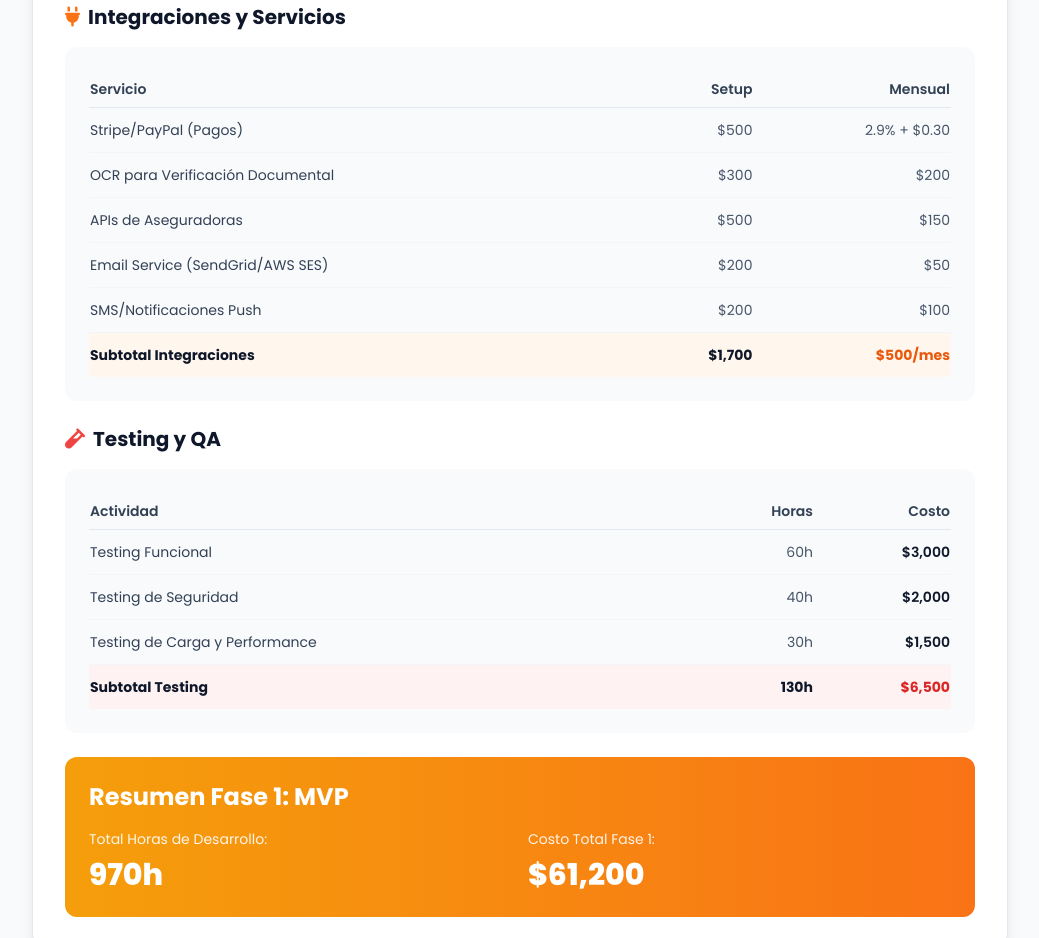
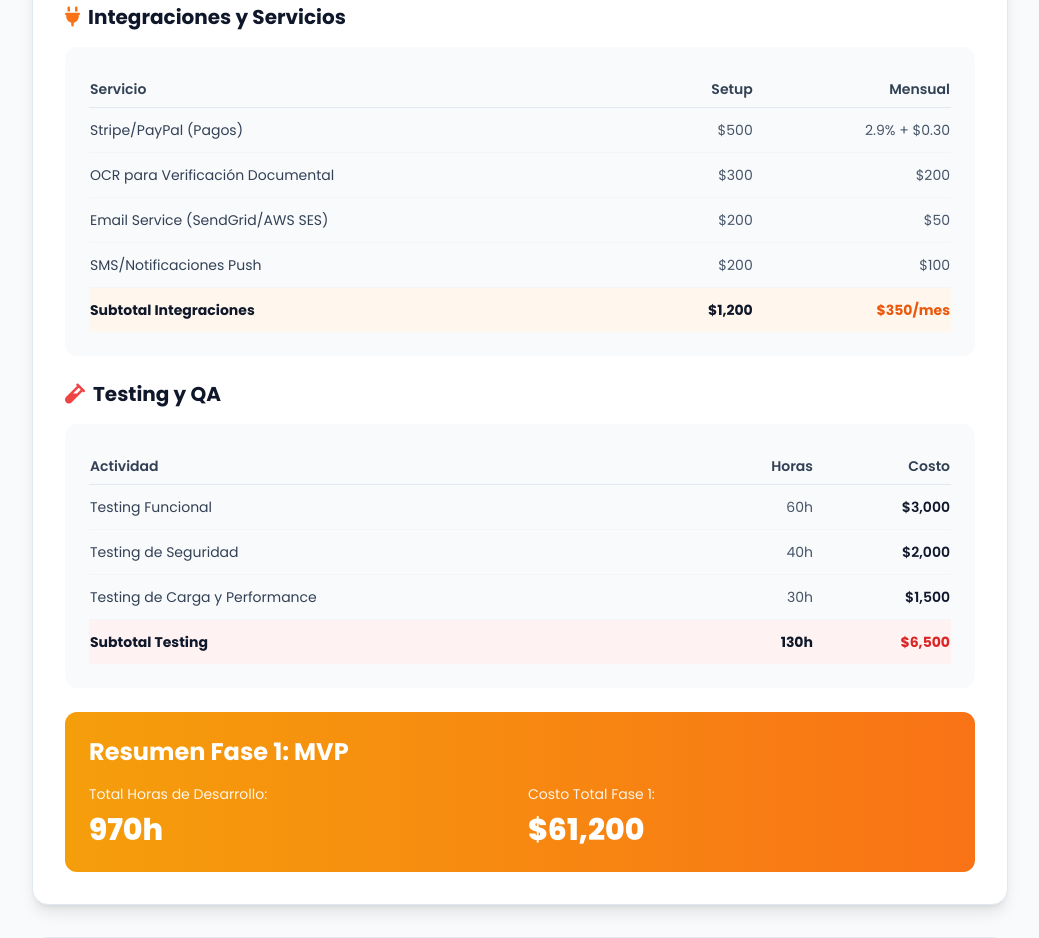
Before and after one commit to angeval25/CONNECTTRUCKS, a website: page cotizacion-plataforma.html in a window 1280 px wide. Shown: the part 1820-2758 px from the top of the page, without its empty margins (120-1159 px from the left). Drawn offline with nearby package versions, Linux system fonts and the light colour scheme.

Commit message:
Remove APIs de Aseguradoras from quotation

```diff
--- a/cotizacion-plataforma.html
+++ b/cotizacion-plataforma.html
@@ -254,11 +254,6 @@
                                 <td class="py-3 text-sm text-right text-slate-600">$200</td>
                             </tr>
                             <tr>
-                                <td class="py-3 text-sm text-slate-700">APIs de Aseguradoras</td>
-                                <td class="py-3 text-sm text-right text-slate-600">$500</td>
-                                <td class="py-3 text-sm text-right text-slate-600">$150</td>
-                            </tr>
-                            <tr>
                                 <td class="py-3 text-sm text-slate-700">Email Service (SendGrid/AWS SES)</td>
                                 <td class="py-3 text-sm text-right text-slate-600">$200</td>
                                 <td class="py-3 text-sm text-right text-slate-600">$50</td>
@@ -270,8 +265,8 @@
                             </tr>
                             <tr class="bg-orange-50">
                                 <td class="py-3 text-sm font-bold text-slate-900">Subtotal Integraciones</td>
-                                <td class="py-3 text-sm text-right font-bold text-slate-900">$1,700</td>
-                                <td class="py-3 text-sm text-right font-bold text-orange-600">$500/mes</td>
+                                <td class="py-3 text-sm text-right font-bold text-slate-900">$1,200</td>
+                                <td class="py-3 text-sm text-right font-bold text-orange-600">$350/mes</td>
                             </tr>
                         </tbody>
                     </table>
```
